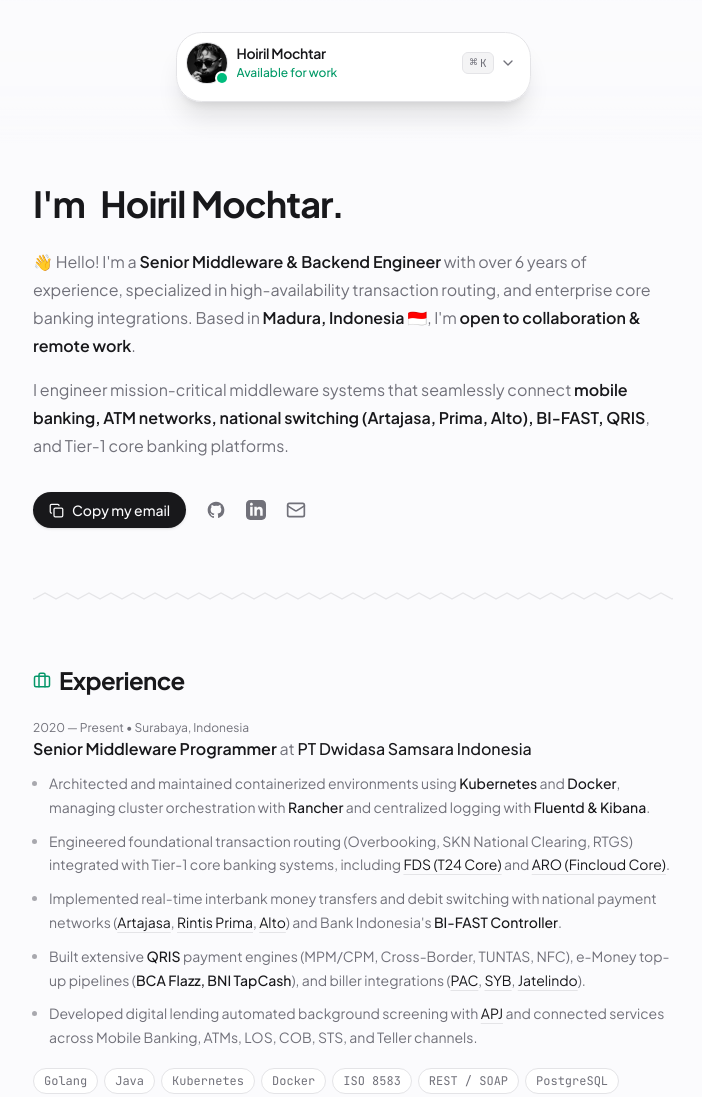
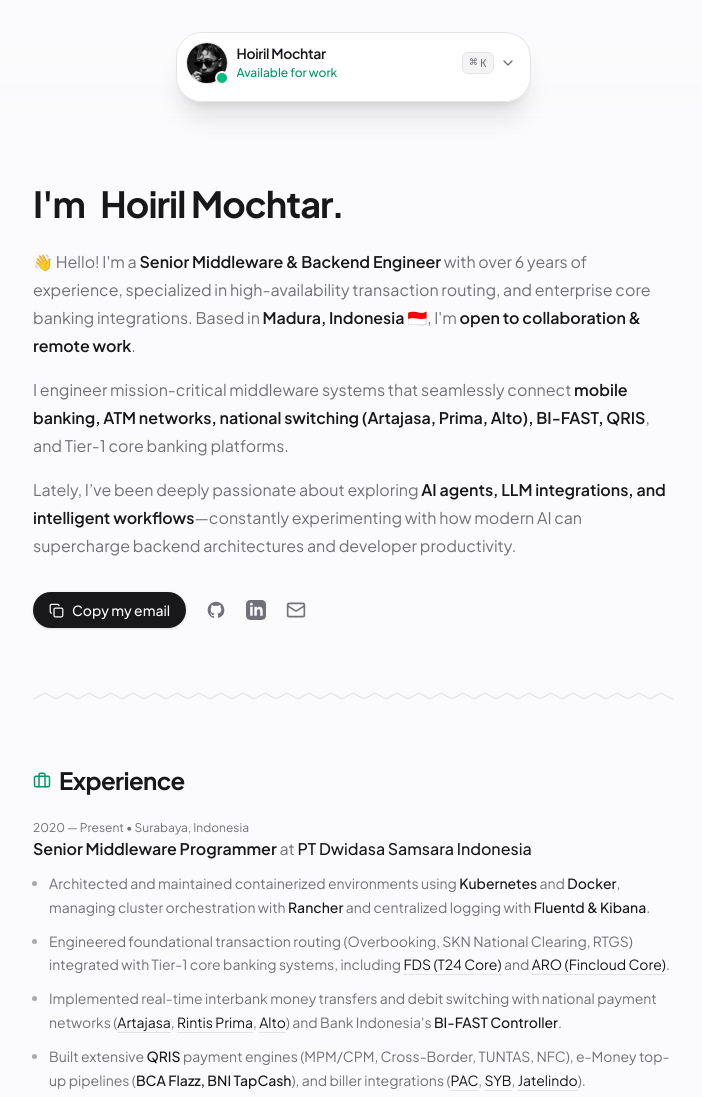
Before and after one commit to hoirilm/hoirilm.github.io, an Astro site: page / in a window 1280 px wide. Shown: the top 1097 px of the page, without its empty margins (287-989 px from the left). Built offline with nearby package versions, Linux system fonts and the light colour scheme; Astro itself is replaced by a stand-in of ours.

Commit message:
feat: add new paragraph describing passion for AI agents and LLM integrations to Hero section

```diff
--- a/src/components/Hero.astro
+++ b/src/components/Hero.astro
@@ -17,6 +17,9 @@
 		</p>
 		<p>
 			I engineer mission-critical middleware systems that seamlessly connect <strong class="text-[var(--fg)] font-semibold">mobile banking, ATM networks, national switching (Artajasa, Prima, Alto), BI-FAST, QRIS</strong>, and Tier-1 core banking platforms.
+		</p>
+		<p>
+			Lately, I’ve been deeply passionate about exploring <strong class="text-[var(--fg)] font-semibold">AI agents, LLM integrations, and intelligent workflows</strong>—constantly experimenting with how modern AI can supercharge backend architectures and developer productivity.
 		</p>
 	</div>
 
```
